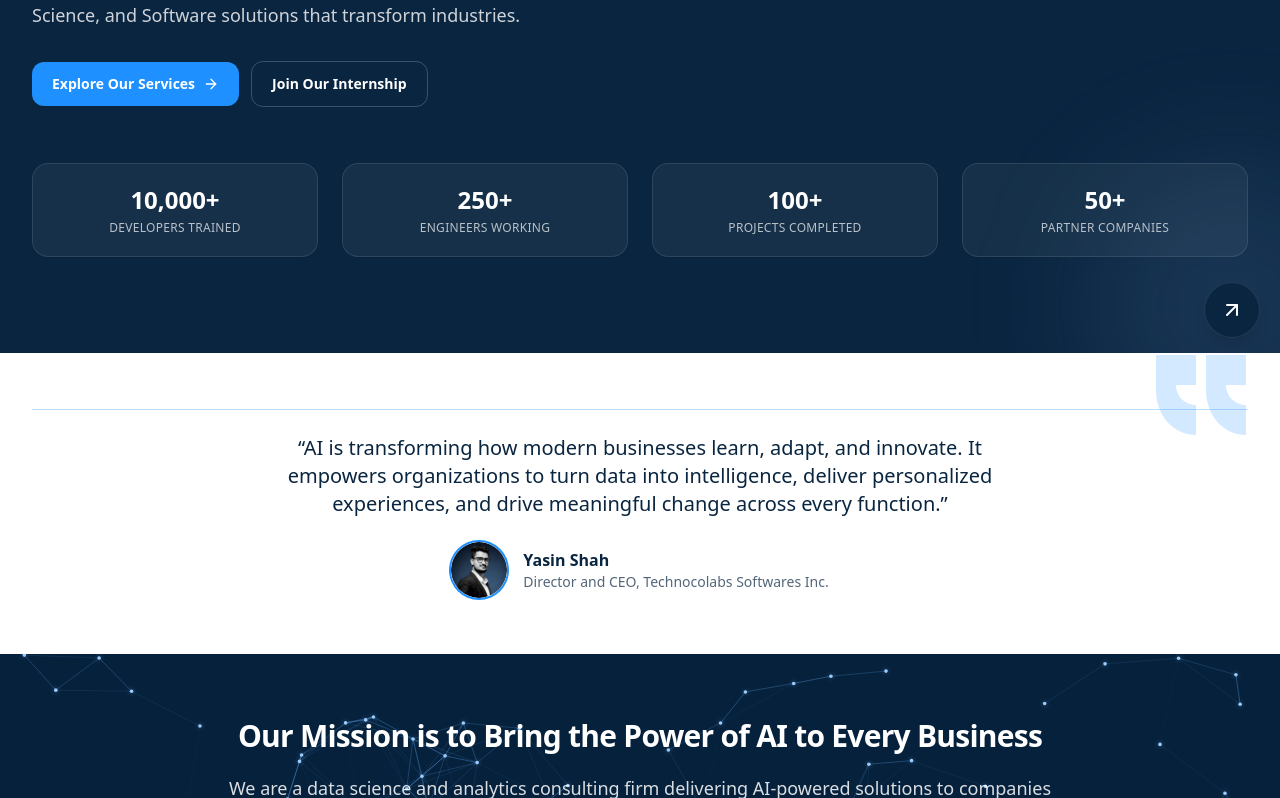
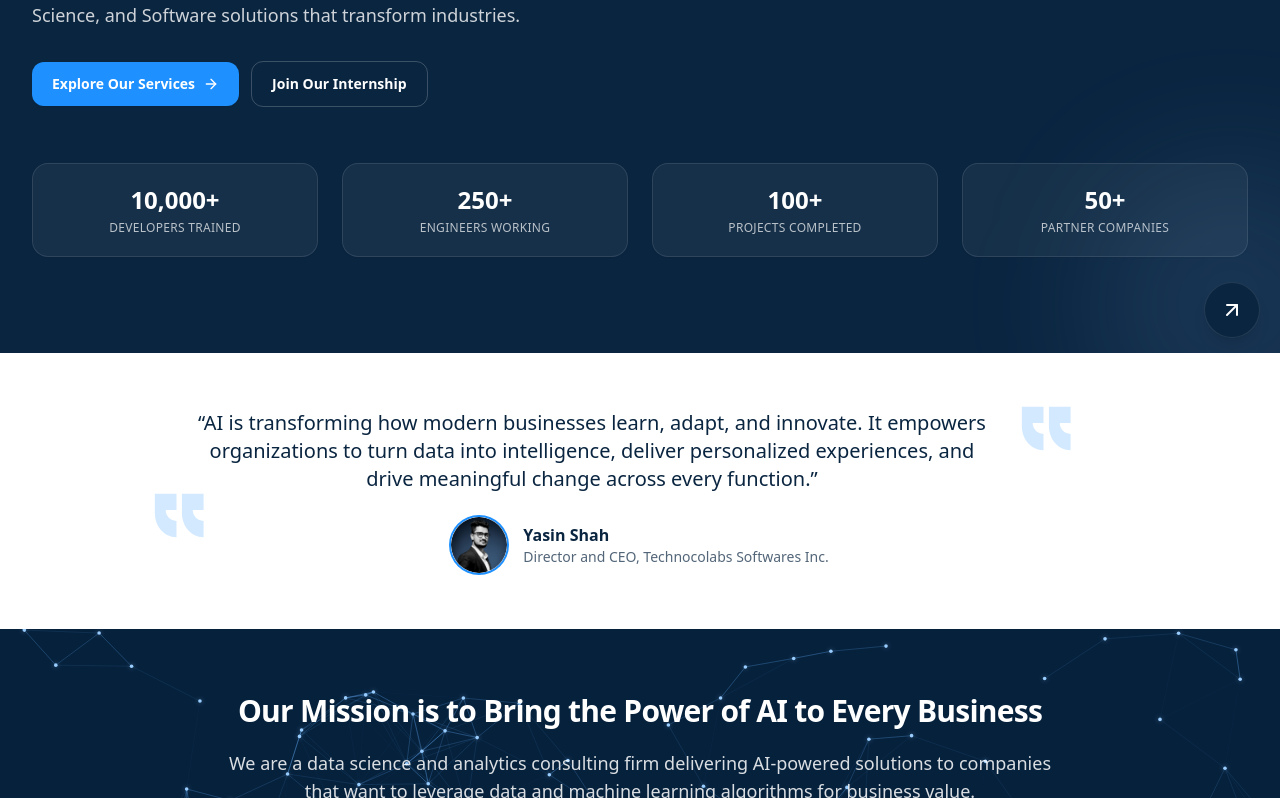
Before and after one commit to Technocolabs100/technocolabs-canvas, a React (Vite) app: page / in a window 1280 px wide. Shown: the part 442-1240 px from the top of the page. Built offline with nearby package versions, Linux system fonts and the light colour scheme; the HTML template or start-up script is replaced by a standard one.

Commit message:
Update App.tsx

```diff
--- a/src/App.tsx
+++ b/src/App.tsx
@@ -293,20 +293,36 @@ function HomePage() {
    {/* Leadership quote (3-line, author centered) */}
 <section className="bg-white text-[#0a2540]">
   <div className="relative mx-auto max-w-7xl px-4 sm:px-6 lg:px-8 py-10 lg:py-14">
-    <div className="pointer-events-none absolute -top-2 right-6 hidden select-none text-[#1e90ff]/20 lg:block" aria-hidden>
-      <svg width="120" height="100" viewBox="0 0 120 100" fill="none">
+
+    {/* Quote + Top icon aligned to end of first line */}
+    <div className="max-w-4xl mx-auto relative flex justify-center">
+      {/* Add right padding so the icon doesn't overlap the text */}
+      <blockquote className="text-lg sm:text-xl leading-relaxed font-medium text-center pr-20 sm:pr-24">
+        “AI is transforming how modern businesses learn, adapt, and innovate. It empowers organizations to turn data into intelligence, deliver personalized experiences, and drive meaningful change across every function.”
+      </blockquote>
+
+      {/* Top quote icon: slightly above, small gap from text, near end of first line */}
+      <div
+        className="hidden sm:block absolute -top-2 right-3 text-[#1e90ff]/20 select-none pointer-events-none"
+        aria-hidden
+      >
+        <svg width="65" height="55" viewBox="0 0 120 100" fill="none">
           <path d="M30 10h30v30H40c0 11 9 20 20 20v30C37 90 20 70 20 45V10h10Z" fill="currentColor"/>
           <path d="M80 10h30v30H90c0 11 9 20 20 20v30C87 90 70 70 70 45V10h10Z" fill="currentColor"/>
         </svg>
       </div>
-    <div className="w-full h-[1px] bg-[#1e90ff]/30 mb-6"></div>
-
-    <blockquote className="text-lg sm:text-xl leading-relaxed font-medium max-w-3xl mx-auto text-center">
-      “AI is transforming how modern businesses learn, adapt, and innovate. It empowers organizations to turn data into intelligence, deliver personalized experiences, and drive meaningful change across every function.”
-    </blockquote>
-
-    {/* Centered Author Info */}
-  <div className="mt-6 mx-auto max-w-3xl flex items-center gap-4 justify-center">
+    </div>
+
+    {/* Author Row + Bottom-left Quote Icon */}
+    <div className="mt-6 mx-auto max-w-4xl flex items-center gap-4 justify-center relative">
+      {/* Bottom-left icon (kept) */}
+      <div className="pointer-events-none absolute -left-12 bottom-0 hidden select-none text-[#1e90ff]/20 lg:block" aria-hidden>
+        <svg width="65" height="115" viewBox="0 0 120 100" fill="none">
+          <path d="M30 10h30v30H40c0 11 9 20 20 20v30C37 90 20 70 20 45V10h10Z" fill="currentColor"/>
+          <path d="M80 10h30v30H90c0 11 9 20 20 20v30C87 90 70 70 70 45V10h10Z" fill="currentColor"/>
+        </svg>
+      </div>
+
       <img
         src="/yasin-profile.png"
         alt="Yasin Shah"
```
Lines whose indentation alone changed are shown as unchanged.
